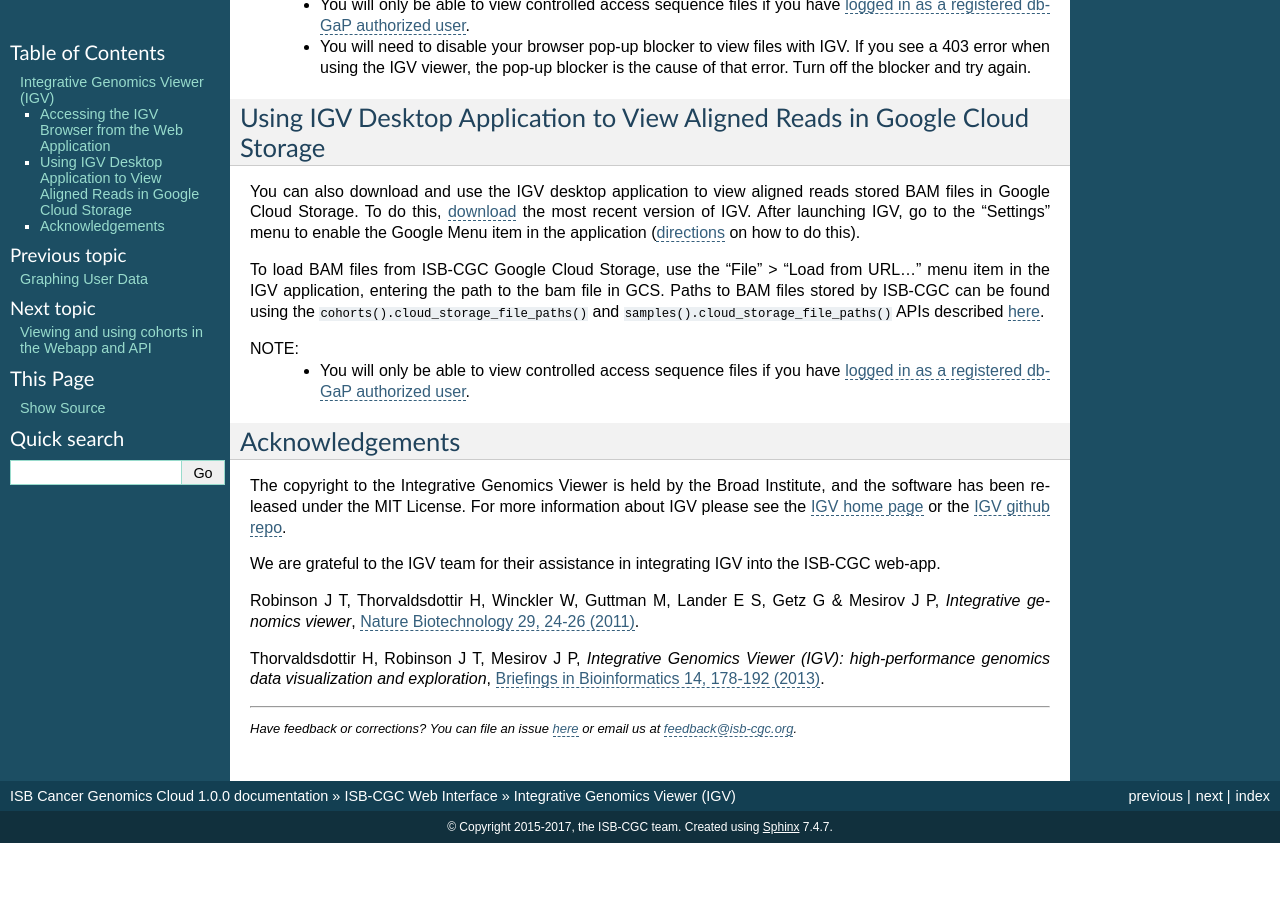
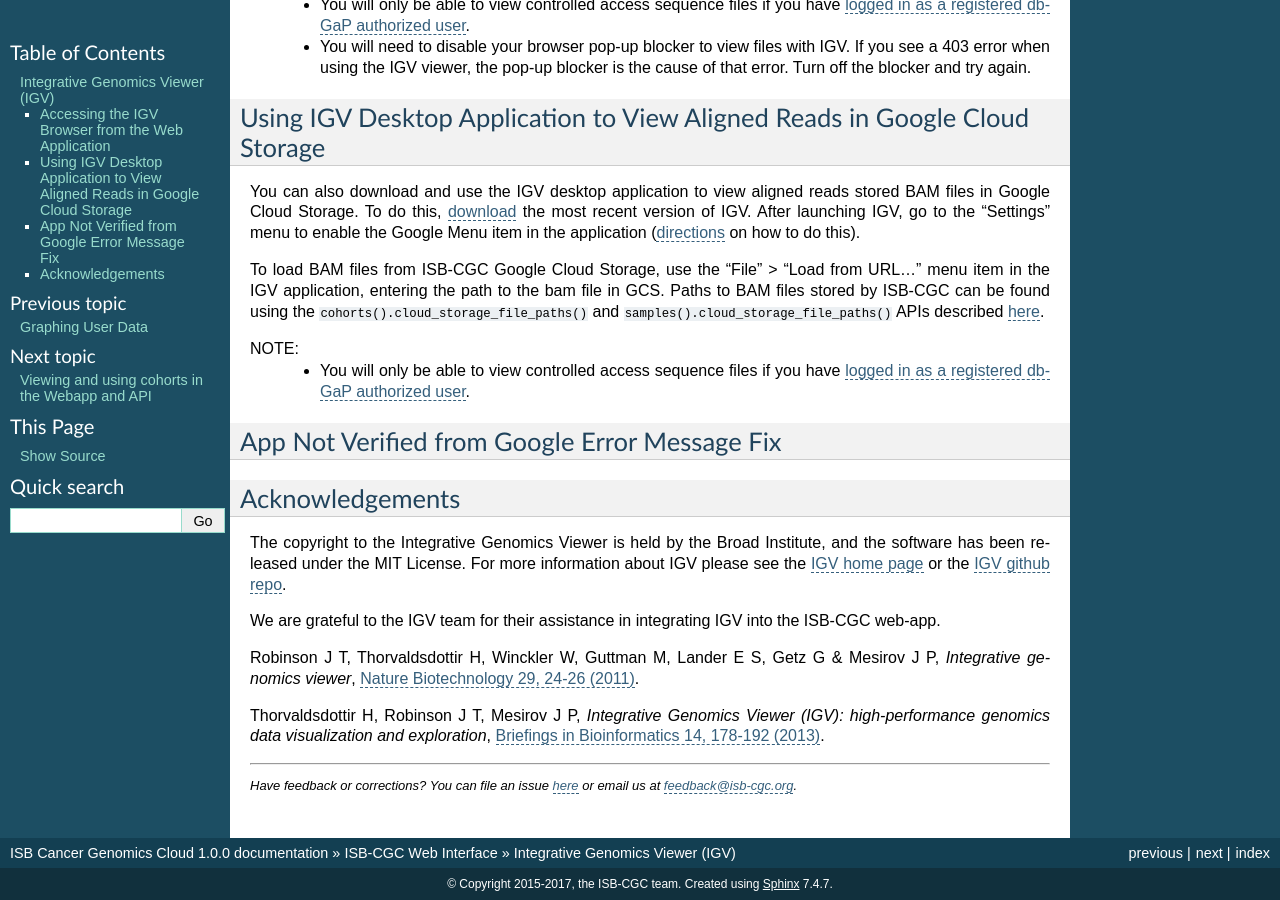
Before and after one commit to isb-cgc/readthedocs, a Sphinx documentation site: the page built from docs/source/sections/webapp/IGV-Browser.rst, in a window 1280 px wide and 900 px high, scrolled down 1242 px. Built offline with Sphinx 7.4.7, drawn with Linux system fonts in a browser that asks for light colours; pages that are not in the unit, such as notebooks, are missing from menus; before the commit the page ends 2085 px from its top, so only the background shows below that.

Commit message:
App not verified added

```diff
--- a/docs/source/sections/webapp/IGV-Browser.rst
+++ b/docs/source/sections/webapp/IGV-Browser.rst
@@ -36,6 +36,13 @@
 NOTE:
  - You will only be able to view controlled access sequence files if you have `logged in as a registered dbGaP authorized user <Gaining-Access-To-Contolled-Access-Data.html>`_.
 
+
+App Not Verified from Google Error Message Fix
+-----------------------------------------------
+
+
+
+
 Acknowledgements
 ----------------
 
```
